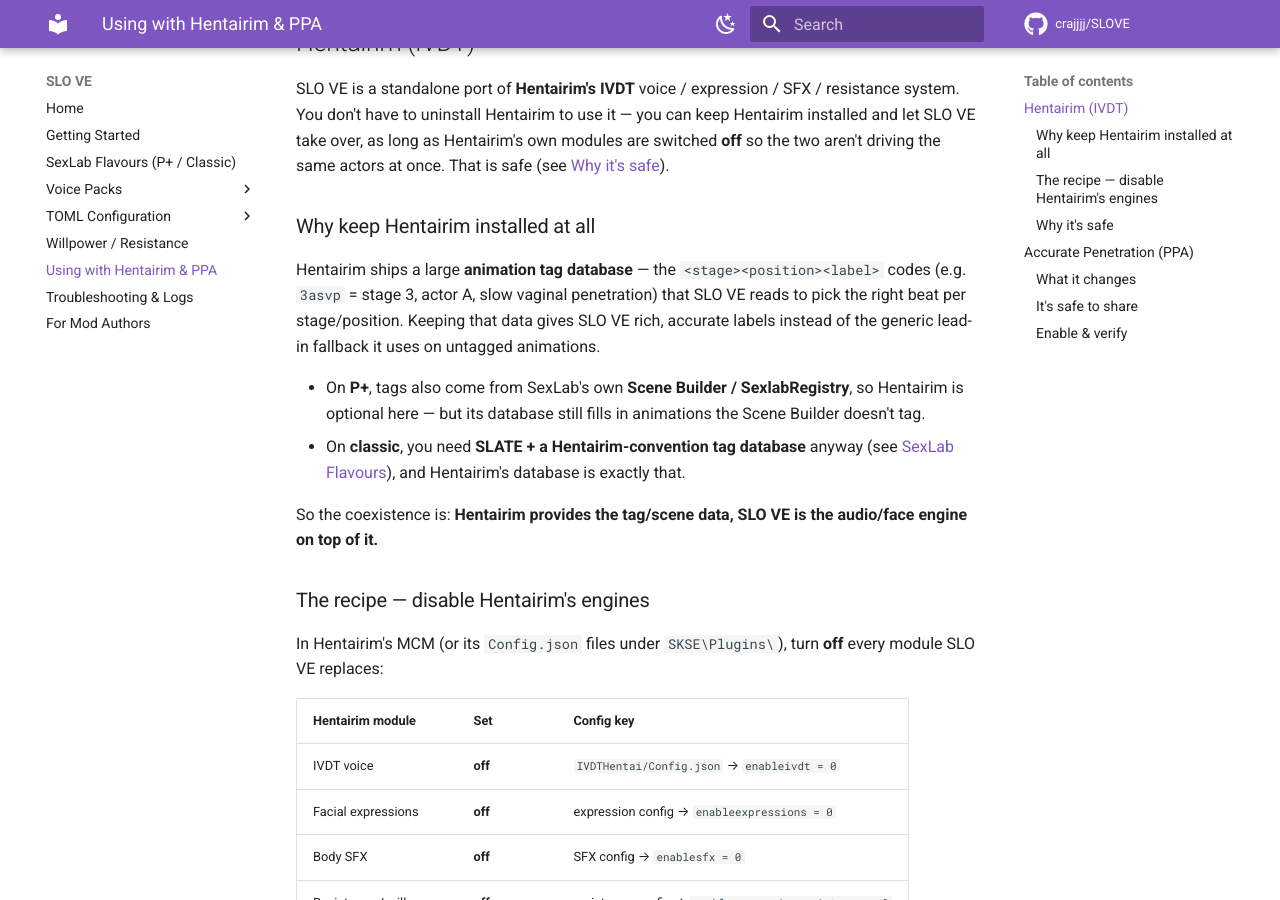
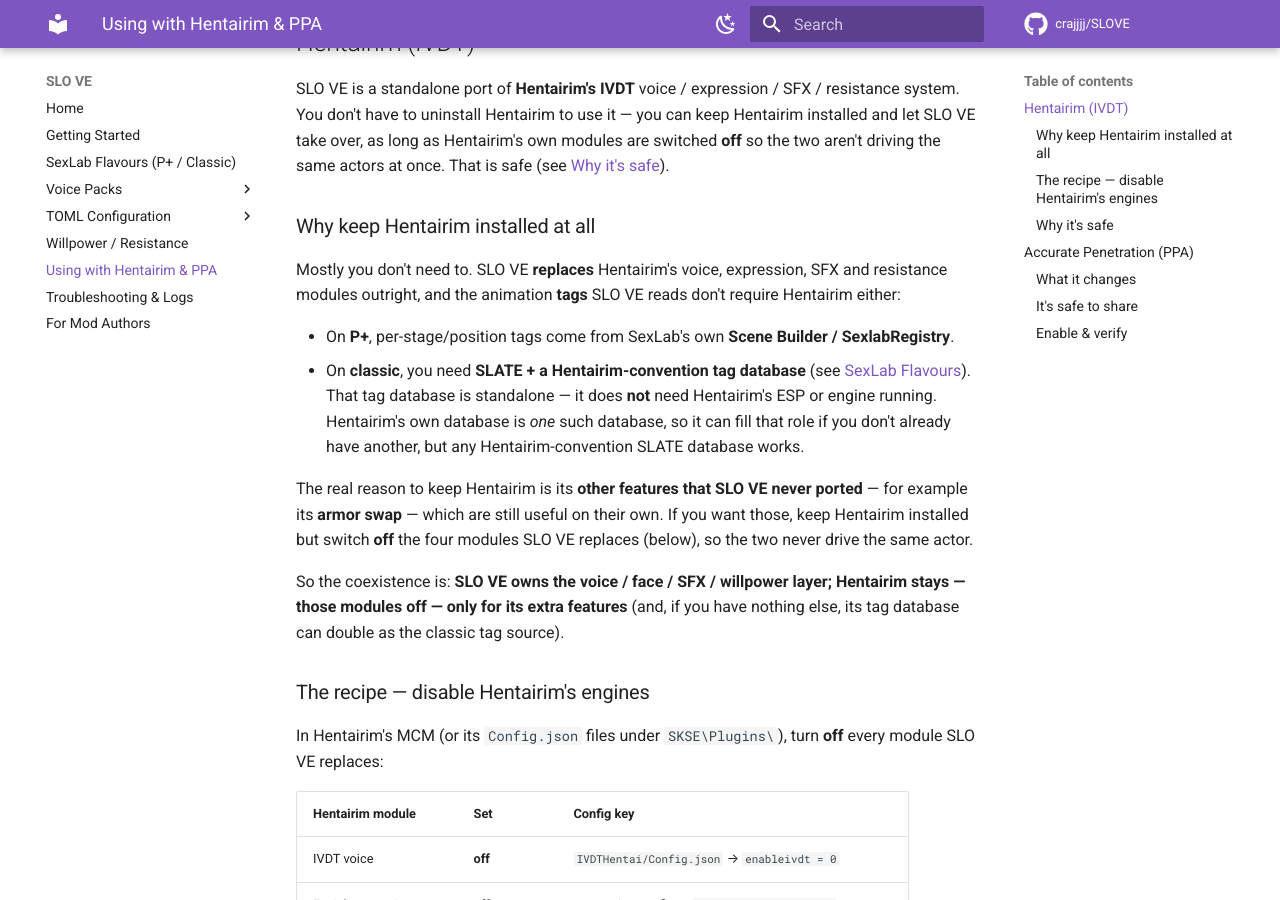
Before and after one commit to crajjjj/SLOVE, an MkDocs documentation site: the page built from docs/hentairim-and-ppa.md, in a window 1280 px wide and 900 px high, scrolled down 313 px. Built offline with MkDocs 1.6.1 and Material for MkDocs 9.7.7, drawn with Linux system fonts in a browser that asks for light colours; comment, search, counter and statistics services are not loaded.

Commit message:
docs: correct "why keep Hentairim" reasoning
Tags don't require Hentairim - P+ gets them from Scene Builder, classic
from any standalone SLATE Hentairim-convention database (Hentairim's ESP/
engine need not run). The real reason to keep Hentairim is its features
SLO VE never ported, e.g. armor swap. Reframe the section accordingly.

```diff
--- a/docs/hentairim-and-ppa.md
+++ b/docs/hentairim-and-ppa.md
@@ -15,21 +15,26 @@
 
 ### Why keep Hentairim installed at all
 
-Hentairim ships a large **animation tag database** — the `<stage><position><label>`
-codes (e.g. `3asvp` = stage 3, actor A, slow vaginal penetration) that SLO VE reads
-to pick the right beat per stage/position. Keeping that data gives SLO VE rich,
-accurate labels instead of the generic lead-in fallback it uses on untagged
-animations.
+Mostly you don't need to. SLO VE **replaces** Hentairim's voice, expression, SFX and
+resistance modules outright, and the animation **tags** SLO VE reads don't require
+Hentairim either:
 
-- On **P+**, tags also come from SexLab's own **Scene Builder / SexlabRegistry**, so
-  Hentairim is optional here — but its database still fills in animations the Scene
-  Builder doesn't tag.
-- On **classic**, you need **SLATE + a Hentairim-convention tag database** anyway
-  (see [SexLab Flavours](sexlab-flavours.md)), and Hentairim's database is exactly
-  that.
+- On **P+**, per-stage/position tags come from SexLab's own **Scene Builder /
+  SexlabRegistry**.
+- On **classic**, you need **SLATE + a Hentairim-convention tag database** (see
+  [SexLab Flavours](sexlab-flavours.md)). That tag database is standalone — it does
+  **not** need Hentairim's ESP or engine running. Hentairim's own database is *one*
+  such database, so it can fill that role if you don't already have another, but any
+  Hentairim-convention SLATE database works.
 
-So the coexistence is: **Hentairim provides the tag/scene data, SLO VE is the
-audio/face engine on top of it.**
+The real reason to keep Hentairim is its **other features that SLO VE never ported** —
+for example its **armor swap** — which are still useful on their own. If you want
+those, keep Hentairim installed but switch **off** the four modules SLO VE replaces
+(below), so the two never drive the same actor.
+
+So the coexistence is: **SLO VE owns the voice / face / SFX / willpower layer;
+Hentairim stays — those modules off — only for its extra features** (and, if you have
+nothing else, its tag database can double as the classic tag source).
 
 ### The recipe — disable Hentairim's engines
 
```
